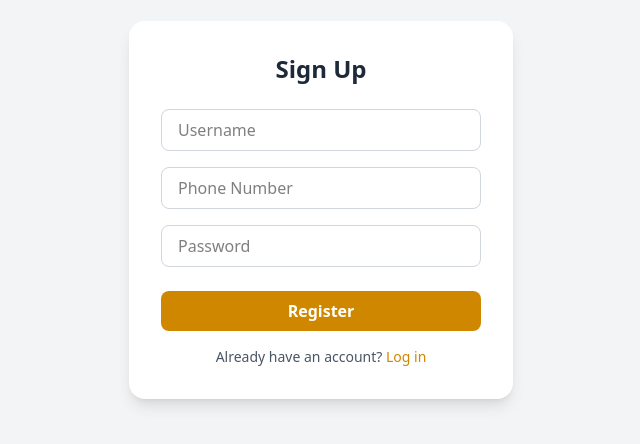
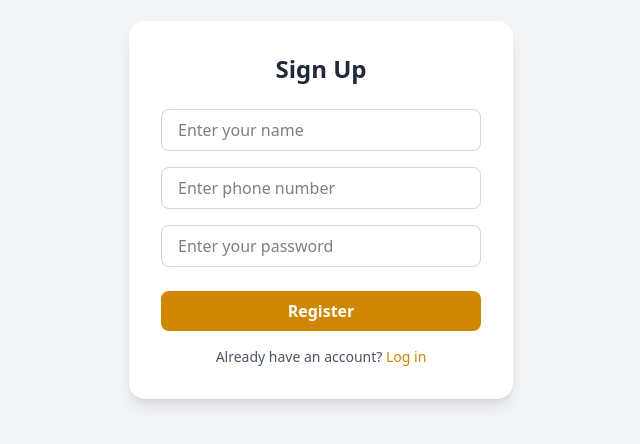
Before and after one commit to shedrack-okunda/LoyaltyLink-Points, a React (Vite) app in the folder loyaltypoints/: page /signup in a window 1280 px wide. Shown: the part 190-634 px from the top of the page, without its empty margins (319-959 px from the left). Built offline with nearby package versions, Linux system fonts and the light colour scheme; the HTML template or start-up script is replaced by a standard one.

Commit message:
intergrated auth with the backend

```diff
--- a/loyaltypoints/src/pages/LoginPage.jsx
+++ b/loyaltypoints/src/pages/LoginPage.jsx
@@ -2,16 +2,25 @@ import React, { useState } from "react";
 import { useNavigate } from "react-router-dom";
 
 function LoginPage() {
-  const [username, setUsername] = useState("");
+	const [phone, setPhone] = useState("");
 	const [password, setPassword] = useState("");
 	const navigate = useNavigate();
 
 	const handleLogin = async (e) => {
 		e.preventDefault();
-    const res = await fetch("https://loyaltylink-points.onrender.com/login", {
+		// const res = await fetch(
+		// 	"https://loyaltylink-points.onrender.com/login",
+		// 	{
+		// 		method: "POST",
+		// 		headers: { "Content-Type": "application/json" },
+		// 		body: JSON.stringify({ phone, password }),
+		// 	}
+		// );
+
+		const res = await fetch("http://localhost:5000/api/auth/login", {
 			method: "POST",
 			headers: { "Content-Type": "application/json" },
-      body: JSON.stringify({ username, password }),
+			body: JSON.stringify({ phone, password }),
 		});
 
 		const data = await res.json();
@@ -26,17 +35,16 @@ function LoginPage() {
 		<div className="flex items-center justify-center min-h-screen bg-gray-100 px-4">
 			<form
 				onSubmit={handleLogin}
-        className="bg-white p-8 rounded-2xl shadow-lg w-full max-w-sm"
-      >
+				className="bg-white p-8 rounded-2xl shadow-lg w-full max-w-sm">
 				<h2 className="text-2xl font-bold mb-6 text-center text-gray-800">
 					Login
 				</h2>
 
 				<input
 					type="text"
-          value={username}
-          onChange={(e) => setUsername(e.target.value)}
-          placeholder="Username"
+					value={phone}
+					onChange={(e) => setPhone(e.target.value)}
+					placeholder="Enter phone number"
 					required
 					className="w-full px-4 py-2 mb-4 border border-gray-300 rounded-lg focus:outline-none focus:ring-2 focus:ring-yellow-500"
 				/>
@@ -45,21 +53,22 @@ function LoginPage() {
 					type="password"
 					value={password}
 					onChange={(e) => setPassword(e.target.value)}
-          placeholder="Password"
+					placeholder="Enter your password"
 					required
 					className="w-full px-4 py-2 mb-6 border border-gray-300 rounded-lg focus:outline-none focus:ring-2 focus:ring-yellow-500"
 				/>
 
 				<button
 					type="submit"
-          className="w-full bg-yellow-600 hover:bg-yellow-700 text-white font-semibold py-2 rounded-lg transition duration-300"
-        >
+					className="w-full bg-yellow-600 hover:bg-yellow-700 text-white font-semibold py-2 rounded-lg transition duration-300">
 					Login
 				</button>
 
 				<p className="mt-4 text-sm text-center text-gray-600">
 					Don’t have an account?{" "}
-          <a href="/signup" className="text-yellow-600 hover:underline">
+					<a
+						href="/signup"
+						className="text-yellow-600 hover:underline">
 						Sign up
 					</a>
 				</p>
--- a/loyaltypoints/src/pages/LogoutPage.jsx
+++ b/loyaltypoints/src/pages/LogoutPage.jsx
@@ -5,7 +5,12 @@ export const Logout = () => {
 
 	const handleLogout = async () => {
 		try {
-      await fetch("https://loyaltylink-points.onrender.com/logout", {
+			// await fetch("https://loyaltylink-points.onrender.com/logout", {
+			// 	method: "POST",
+			// 	headers: { "Content-Type": "application/json" },
+			// });
+
+			await fetch("http://localhost:5000/api/auth/logout", {
 				method: "POST",
 				headers: { "Content-Type": "application/json" },
 			});
@@ -20,8 +25,7 @@ export const Logout = () => {
 	return (
 		<button
 			onClick={handleLogout}
-      className="w-full py-3 px-4 mt-2 bg-red-100 text-red-600 font-medium rounded-lg hover:bg-red-200 transition-all duration-200 !rounded-button"
-    >
+			className="w-full py-3 px-4 mt-2 bg-red-100 text-red-600 font-medium rounded-lg hover:bg-red-200 transition-all duration-200 !rounded-button">
 			Sign Out
 		</button>
 	);
--- a/loyaltypoints/src/pages/SignupPage.jsx
+++ b/loyaltypoints/src/pages/SignupPage.jsx
@@ -2,17 +2,23 @@ import React, { useState } from "react";
 import { useNavigate } from "react-router-dom";
 
 function SignupPage() {
-  const [username, setUsername] = useState("");
+	const [name, setName] = useState("");
 	const [phone, setPhone] = useState("");
 	const [password, setPassword] = useState("");
 	const navigate = useNavigate();
 
 	const handleSignup = async (e) => {
 		e.preventDefault();
-    const res = await fetch("https://loyaltylink-points.onrender.com/signup", {
+		// const res = await fetch("https://loyaltylink-points.onrender.com/signup", {
+		//   method: "POST",
+		//   headers: { "Content-Type": "application/json" },
+		//   body: JSON.stringify({ name, phone, password }),
+		// });
+
+		const res = await fetch("http://localhost:5000/api/auth/register", {
 			method: "POST",
 			headers: { "Content-Type": "application/json" },
-      body: JSON.stringify({ username, phone, password }),
+			body: JSON.stringify({ name, phone, password }),
 		});
 
 		const data = await res.json();
@@ -27,17 +33,16 @@ function SignupPage() {
 		<div className="flex items-center justify-center min-h-screen bg-gray-100 px-4">
 			<form
 				onSubmit={handleSignup}
-        className="bg-white p-8 rounded-2xl shadow-lg w-full max-w-sm"
-      >
+				className="bg-white p-8 rounded-2xl shadow-lg w-full max-w-sm">
 				<h2 className="text-2xl font-bold mb-6 text-center text-gray-800">
 					Sign Up
 				</h2>
 
 				<input
 					type="text"
-          value={username}
-          onChange={(e) => setUsername(e.target.value)}
-          placeholder="Username"
+					value={name}
+					onChange={(e) => setName(e.target.value)}
+					placeholder="Enter your name"
 					required
 					className="w-full px-4 py-2 mb-4 border border-gray-300 rounded-lg focus:outline-none focus:ring-2 focus:ring-yellow-500"
 				/>
@@ -46,7 +51,7 @@ function SignupPage() {
 					type="text"
 					value={phone}
 					onChange={(e) => setPhone(e.target.value)}
-          placeholder="Phone Number"
+					placeholder="Enter phone number"
 					required
 					className="w-full px-4 py-2 mb-4 border border-gray-300 rounded-lg focus:outline-none focus:ring-2 focus:ring-yellow-500"
 				/>
@@ -55,15 +60,14 @@ function SignupPage() {
 					type="password"
 					value={password}
 					onChange={(e) => setPassword(e.target.value)}
-          placeholder="Password"
+					placeholder="Enter your password"
 					required
 					className="w-full px-4 py-2 mb-6 border border-gray-300 rounded-lg focus:outline-none focus:ring-2 focus:ring-yellow-500"
 				/>
 
 				<button
 					type="submit"
-          className="w-full bg-yellow-600 hover:bg-yellow-700 text-white font-semibold py-2 rounded-lg transition duration-300"
-        >
+					className="w-full bg-yellow-600 hover:bg-yellow-700 text-white font-semibold py-2 rounded-lg transition duration-300">
 					Register
 				</button>
 
```
Lines whose indentation alone changed are shown as unchanged.
